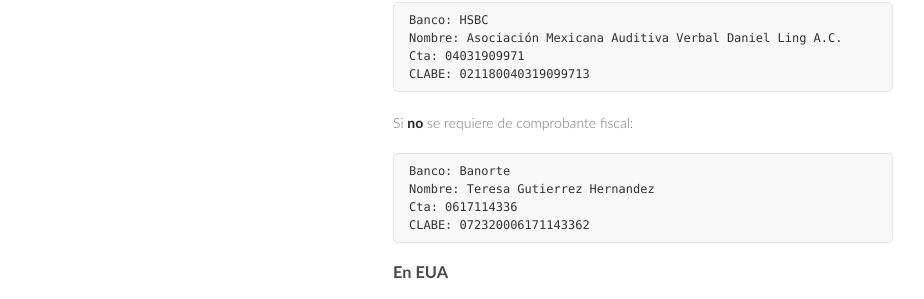
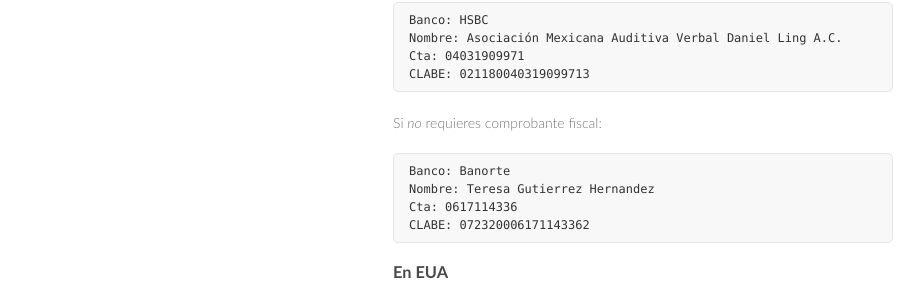
Before and after one commit to fcarriedo/1dolarxluis, a Jekyll site: the page built from contacto.md, in a window 1280 px wide and 992 px high. Shown: the part 345-644 px from the top of the window, without its empty margins (177-1101 px from the left). Built offline with Jekyll 4.4.1, drawn with Linux system fonts in a browser that asks for light colours.

Commit message:
Fixed a typo

```diff
--- a/contacto.md
+++ b/contacto.md
@@ -22,7 +22,7 @@ Si requieres comprobante fiscal:
     Cta: 04031909971
     CLABE: 021180040319099713
 
-Si **no** se requiere de comprobante fiscal:
+Si *no* requieres comprobante fiscal:
 
     Banco: Banorte
     Nombre: Teresa Gutierrez Hernandez
```
